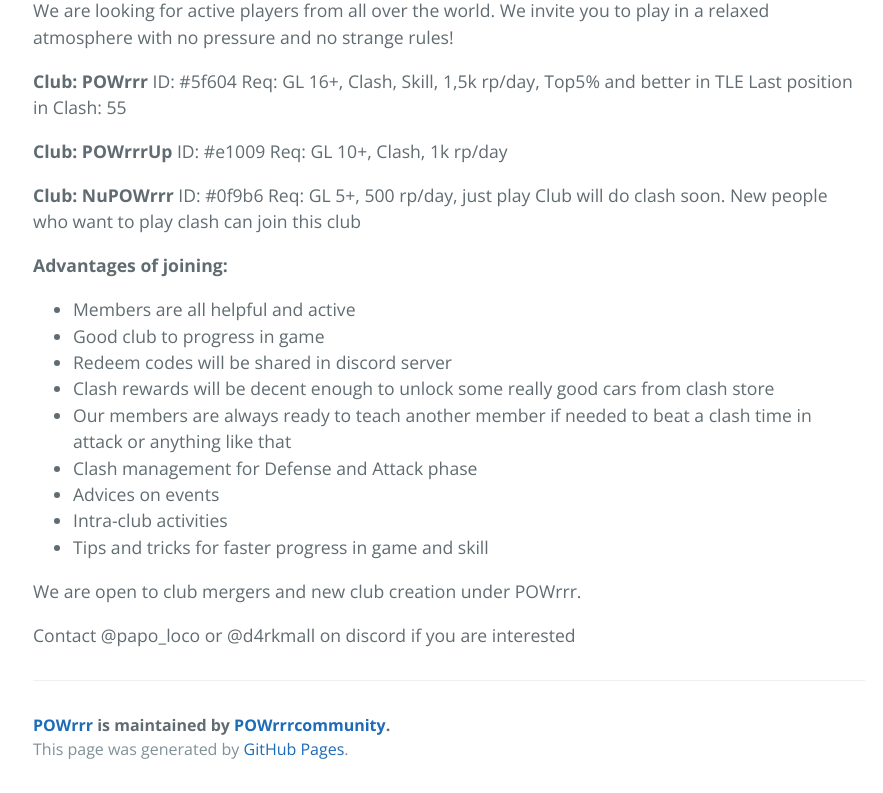
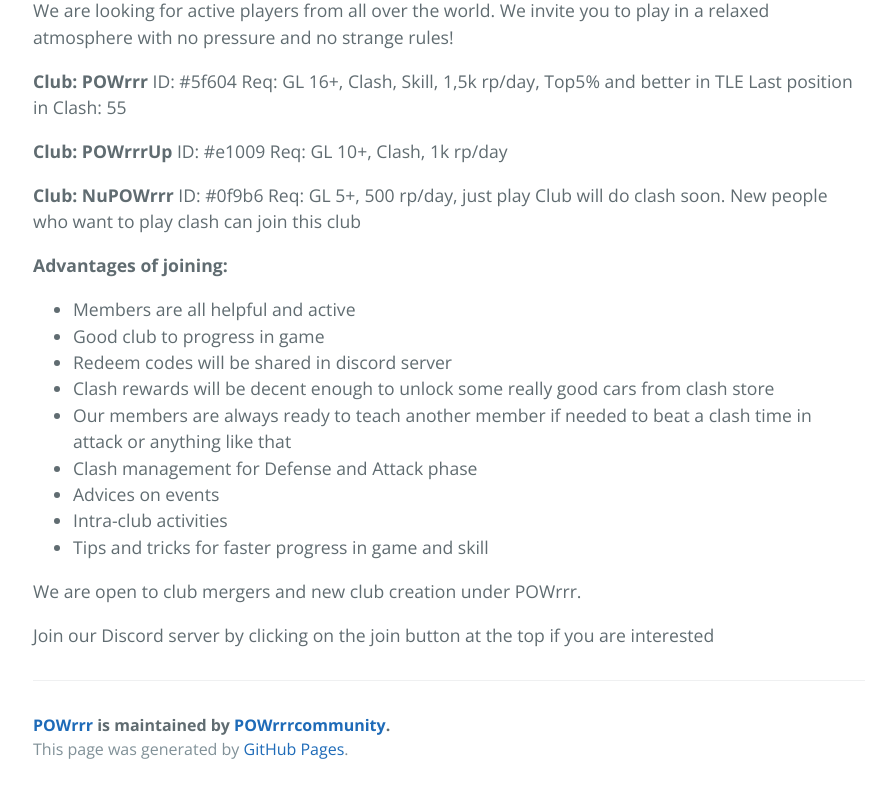
Before and after one commit to POWrrrcommunity/POWrrr, a Jekyll site: the page built from index.md, in a window 1280 px wide. Shown: the part 1255-2048 px from the top of the page, without its empty margins (191-1074 px from the left). Built offline with Jekyll 4.4.1, drawn with Linux system fonts in a browser that asks for light colours.

Commit message:
Update index.md

```diff
--- a/index.md
+++ b/index.md
@@ -41,4 +41,4 @@ Club will do clash soon. New people who want to play clash can join this club
 
 We are open to club mergers and new club creation under POWrrr.
 
-Contact @papo_loco or @d4rkmall on discord if you are interested
+Join our Discord server by clicking on the join button at the top if you are interested
```
